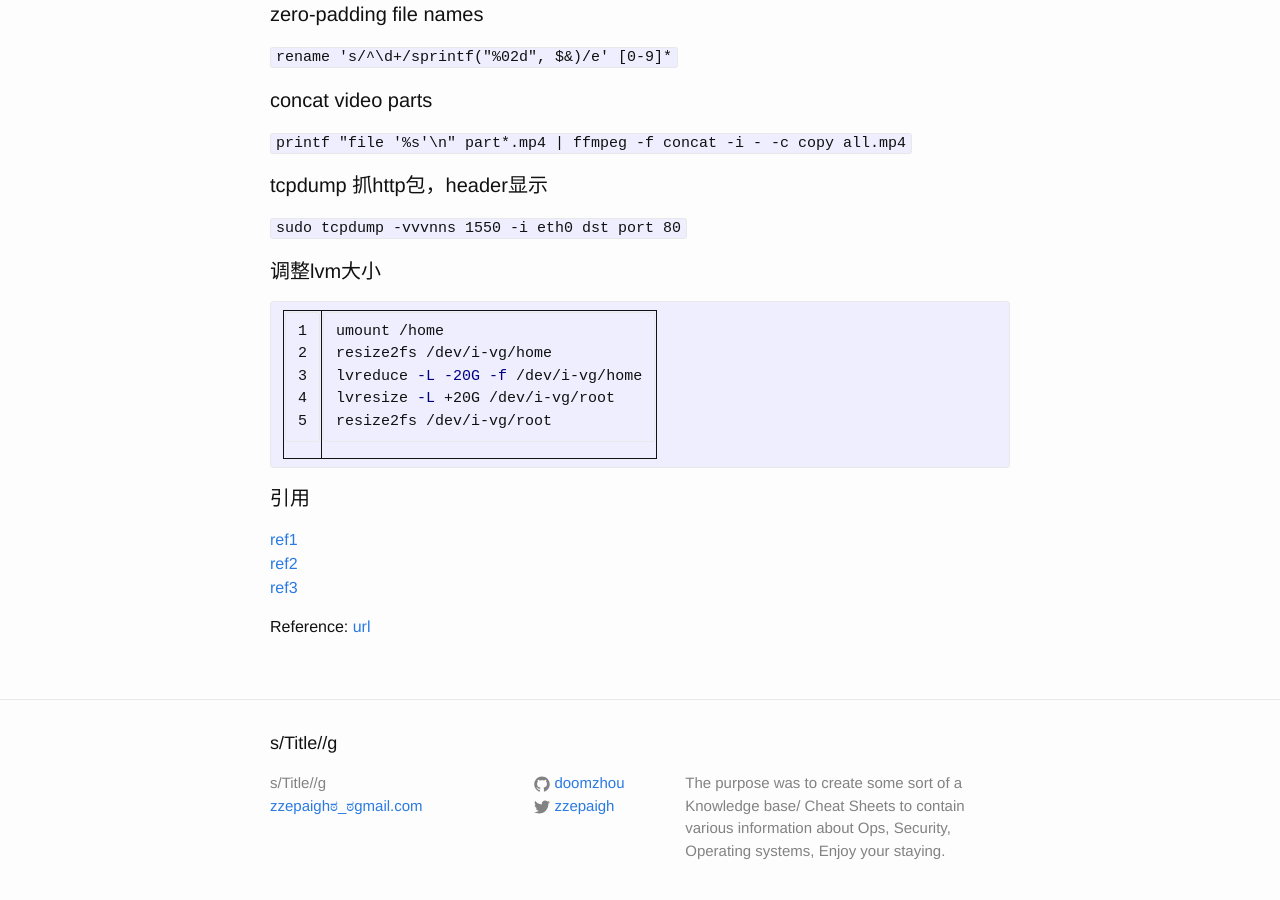
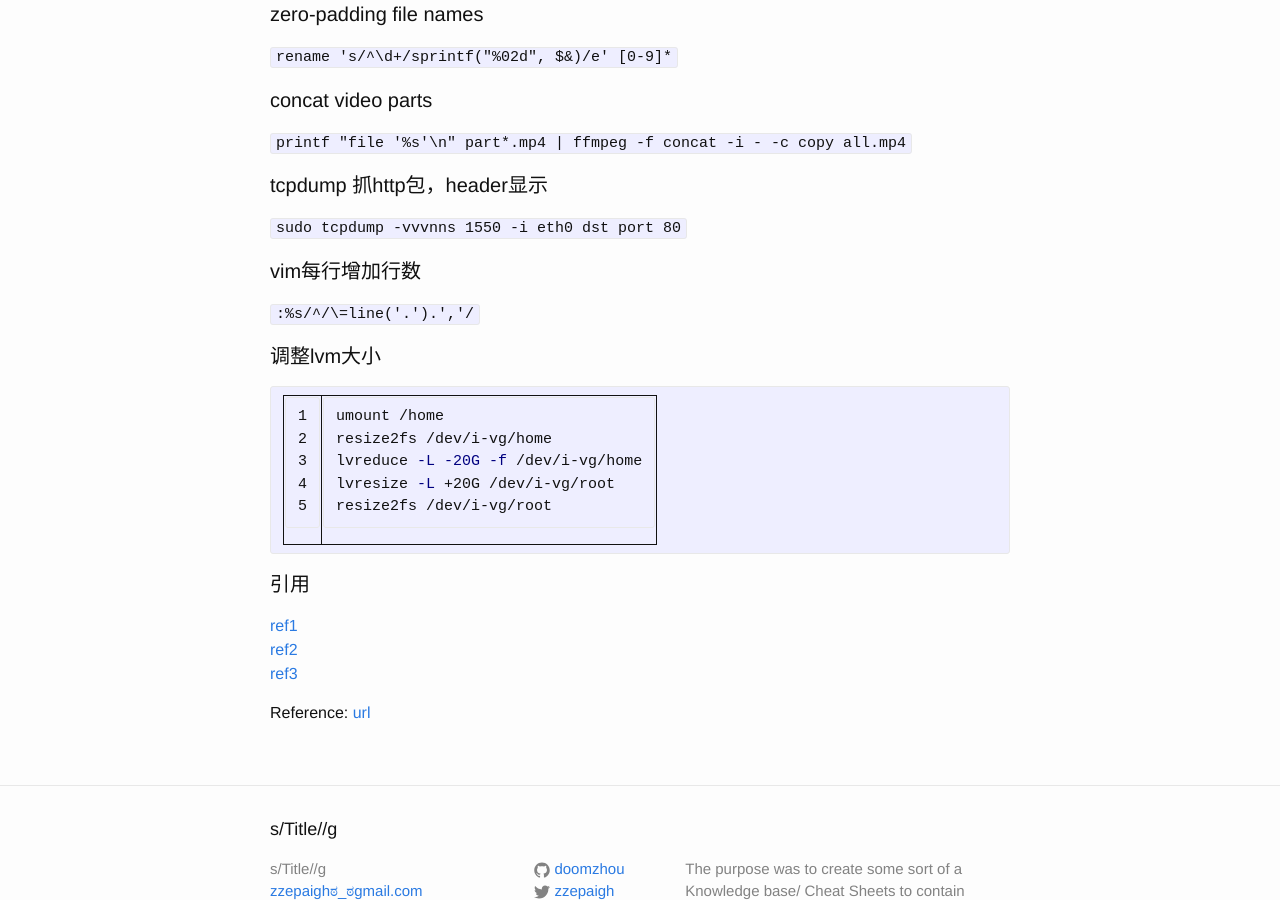
Before and after one commit to doomzhou/doomzhou.github.io, a Jekyll site: the page built from _posts/2014-11-04-Linux-Tip.md, in a window 1280 px wide and 900 px high, scrolled down 3897 px. Built offline with Jekyll 4.4.1, drawn with Linux system fonts in a browser that asks for light colours; Markdown is read by kramdown in place of the engine named in the settings.

Commit message:
onlinefix

```diff
--- a/_posts/2014-11-04-Linux-Tip.md
+++ b/_posts/2014-11-04-Linux-Tip.md
@@ -157,6 +157,10 @@ FROM    student_marks,
 
 `sudo tcpdump -vvvnns 1550 -i eth0 dst port 80`
 
+#### vim每行增加行数
+
+`:%s/^/\=line('.').','/`
+
 ####调整lvm大小
 
 {% highlight bash linenos %}
```
